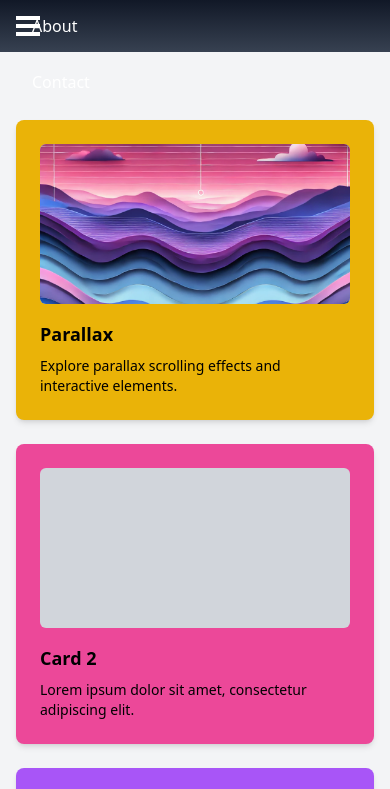
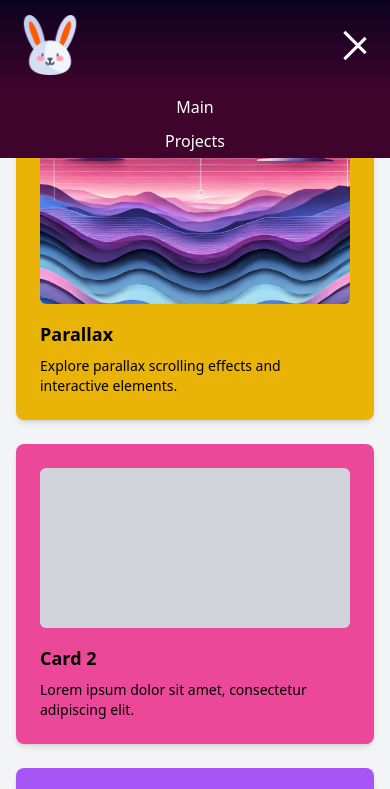
Before and after one commit to JaqiKal/code-tinkering, a website: page projects/projects-hub.html in a window 390 px wide. Both pictures are taken after a click on the button "Toggle navigation menu". Shown: the top 789 px of the page. Drawn offline with Linux system fonts and the light colour scheme.

Commit message:
feat: Update and style menus across project
Modify menuToggle script for consistent visibility on small and large devices.

Add custom styles for project-hub page and align navigation links to the right on larger screens.

Remove unnecessary links from parallax-index for simplification.

```diff
--- a/assets/js/mobileMenuToggle.js
+++ b/assets/js/mobileMenuToggle.js
@@ -26,12 +26,24 @@ document.addEventListener("DOMContentLoaded", function () {
   burgerMenu.addEventListener("click", function () {
     navLinks.classList.toggle("hidden"); // Toggles the 'hidden' class for Tailwind CSS to show/hide the menu
     navLinks.classList.toggle("active"); // Toggles the 'active' class for Vanilla CSS to show/hide the menu
-
-    // Toggle burger menu animation
-    burgerMenu.classList.toggle("open");
+    burgerMenu.classList.toggle("open"); // Animate burger icon
 
     // Update aria-expanded attribute for accessibility
     const expanded = burgerMenu.getAttribute("aria-expanded") === "true" || false;
     burgerMenu.setAttribute("aria-expanded", !expanded);
   });
+
+  // Add an event listener for window resizing to handle nav visibility
+  window.addEventListener("resize", function () {
+    if (window.innerWidth >= 768) {
+      // Ensure nav links are visible on larger screens
+      navLinks.classList.remove("hidden");
+      navLinks.classList.remove("active");
+    } else {
+      // Ensure nav links are hidden on smaller screens unless burger is open
+      if (!burgerMenu.classList.contains("open")) {
+        navLinks.classList.add("hidden");
+      }
+    }
+  } );
 });
--- /dev/null
+++ b/projects/css/project-style.css
@@ -0,0 +1,179 @@
+/* BASE STYLE mobile first */
+/* General Body Styling */
+
+/* CSS Variables for Color Palette and Typography */
+:root {
+  /* Color Palette */
+  --primary-dark-black: #0c0120;
+  --primary-dark-charcoal: #425661;
+  --secondary-dark-magenta: #3f042c;
+  --secondary-dark-magenta-opaque: #3f042cc5;
+  --accent-light-platinum-ash: #e3e9e9;
+
+  /* Typography */
+  --font-primary: 'Arial', sans-serif;
+  --font-heading: 'Georgia', serif;
+}
+
+/* General Body Styling */
+* {
+  box-sizing: border-box;
+  margin: 0;
+  padding: 0;
+}
+
+html,
+body {
+  height: 100%;
+}
+
+body {
+  display: flex;
+  flex-direction: column;
+  justify-content: space-between;
+  margin: 0;
+  min-height: 100vh;
+}
+
+.main-content {
+  flex-grow: 1;
+}
+
+/* Navbar Styling */
+.navbar {
+  position: fixed;
+  top: 0;
+  width: 100%;
+  display: flex;
+  justify-content: space-between;
+  align-items: center;
+  padding: 15px 20px;
+  background: linear-gradient(to bottom, var(--primary-dark-black), var(--secondary-dark-magenta));
+  color: white;
+  z-index: 1000;
+}
+
+.container {
+  display: flex;
+  width: 100%;
+  align-items: center;
+}
+
+.logo-img {
+  width: 60px;
+  height: auto;
+  transition: transform 0.5s ease-in-out;
+}
+
+.logo-img {
+  width: 60px;
+  height: auto;
+  transition: transform 0.5s ease-in-out;
+}
+
+.logo-img:hover {
+  transform: rotate(10deg);
+}
+
+/* Nav links styling */
+.nav-links {
+  list-style: none;
+  flex-direction: column;
+  align-items: center;
+  position: absolute;
+  top: 100%;
+  left: 0;
+  width: 100%;
+  background-color: var(--secondary-dark-magenta);
+  text-align: center;
+  z-index: 10;
+  transition: all 0.3s ease;
+}
+
+.nav-links.active {
+  display: flex;
+}
+
+.nav-links li {
+  padding: 5px 0;
+}
+
+.nav-links a {
+  color: #fff;
+  text-decoration: none;
+  font-weight: 500;
+}
+
+/* Burger Menu Styling */
+.burger-menu {
+  display: flex;
+  flex-direction: column;
+  cursor: pointer;
+  z-index: 1001;
+  width: 30px;
+  height: 25px;
+  justify-content: space-between;
+  background: none;
+  border: none;
+}
+
+.bar {
+  width: 30px;
+  height: 3px;
+  background-color: white;
+  transition: transform 0.3s ease, opacity 0.3s ease;
+}
+
+.burger-menu.open .bar:nth-child(1) {
+  transform: translateY(8px) rotate(45deg);
+}
+
+.burger-menu.open .bar:nth-child(2) {
+  opacity: 0;
+}
+
+.burger-menu.open .bar:nth-child(3) {
+  transform: translateY(-8px) rotate(-45deg);
+}
+
+
+/* FOOTER */
+
+footer {
+  background: linear-gradient(to bottom, var(--secondary-dark-magenta), var(--primary-dark-black));
+  color: white;
+  text-align: center;
+  padding: 20px 10px;
+  font-size: 0.9rem;
+  display: flex;
+  justify-content: center;
+  align-items: center;
+  position: relative;
+  bottom: 0;
+  width: 100%;
+  font-size: x-small;
+
+}
+
+
+
+/* Responsive Design Adjustments */
+@media (min-width: 768px) {
+  .nav-links {
+    display: flex;
+    /* Show links by default on larger screens */
+    flex-direction: row;
+    position: static;
+    background: none;
+    gap: 20px;
+    margin-left: auto;
+    align-items: flex-end;
+
+    /* Push the links to the right */
+  }
+
+  .burger-menu {
+    display: none;
+    /* Hide burger menu on larger screens */
+  }
+}
--- a/projects/parallax-project/css/parallax-style.css
+++ b/projects/parallax-project/css/parallax-style.css
@@ -191,6 +191,7 @@ footer {
   /* Increase padding for more space */
   font-size: 0.9rem;
   /* Adjust font size if necessary */
+
 }
 
 /* Social Links Styling */
--- a/projects/projects-hub.html
+++ b/projects/projects-hub.html
@@ -5,6 +5,8 @@
     <meta name="viewport" content="width=device-width, initial-scale=1.0" />
     <!-- Title -->
     <title>Project Hub</title>
+    <!-- Custom CSS -->
+    <link href="/projects/css/project-style.css" rel="stylesheet" />
     <!-- Tailwind CSS -->
     <link href="../src/output.css" rel="stylesheet" />
     <!-- Favicon -->
@@ -13,22 +15,26 @@
   <!-- Landing page for Project Hub -->
   <body class="bg-gray-100 font-sans min-h-screen relative pb-24">
     <!-- Navbar -->
-    <nav class="bg-gradient-to-b from-gray-900 to-gray-700 text-white p-4 fixed w-full top-0 z-50">
-      <div class="container mx-auto flex justify-between items-center relative">
+    <nav class="navbar">
+      <div class="container flex items-center justify-between">
         <!-- Logo Section -->
+        <div class="logo">
+          <a href="../index.html">
+            <img class="logo-img" src="../assets/images/logo.png" alt="Website logo" />
+          </a>
+        </div>
 
         <!-- Hamburger Button for Mobile View -->
-        <button class="md:hidden block focus:outline-none burger-menu" id="hamburger" title="Toggle navigation menu" aria-expanded="false">
-          <div class="w-6 h-1 bg-white mb-1"></div>
-          <div class="w-6 h-1 bg-white mb-1"></div>
-          <div class="w-6 h-1 bg-white"></div>
+        <button class="burger-menu md:hidden" id="hamburger" aria-expanded="false" title="Toggle navigation menu">
+          <div class="bar"></div>
+          <div class="bar"></div>
+          <div class="bar"></div>
         </button>
 
-        <!-- Navigation Links for Desktop and Mobile -->
-        <ul class="hidden md:flex flex-col md:flex-row space-y-4 md:space-y-0 md:space-x-6 absolute md:static top-full left-0 w-full md:w-auto bg-gray-800 md:bg-transparent nav-links" id="nav-links">
-          <li><a href="../index.html" class="hover:text-yellow-400 p-4 block" title="Home">Home</a></li>
-          <li><a href="../about.html" class="hover:text-yellow-400 p-4 block" title="Learn more about us">About</a></li>
-          <li><a href="../contact.html" class="hover:text-yellow-400 p-4 block" title="Get in touch">Contact</a></li>
+        <!-- Navigation Links for Desktop -->
+        <ul class="nav-links hidden md:flex md:ml-auto md:gap-8 items-center justify-end w-full">
+          <li><a href="../index.html" class="hover:text-yellow-400 p-4" title="Main">Main</a></li>
+          <li><a href="../projects/projects-hub.html" class="hover:text-yellow-400 p-4" title="Projects">Projects</a></li>
         </ul>
       </div>
     </nav>
@@ -103,8 +109,10 @@
     </div>
 
     <!-- Footer -->
-    <footer class="bg-gradient-to-b from-gray-700 to-gray-900 text-white text-center p-4 mt-10 w-full absolute bottom-0">
-      <p>&copy; 2024 Code Tinkering. All Rights Reserved.</p>
+    <footer>
+      <div>
+        <p>&copy; 2024 Serenity Spa. All Rights Reserved.</p>
+      </div>
     </footer>
 
     <!-- JavaScript -->
```
Also changed, not shown: projects/parallax-project/index-parallax.html (+4 -9 lines).
